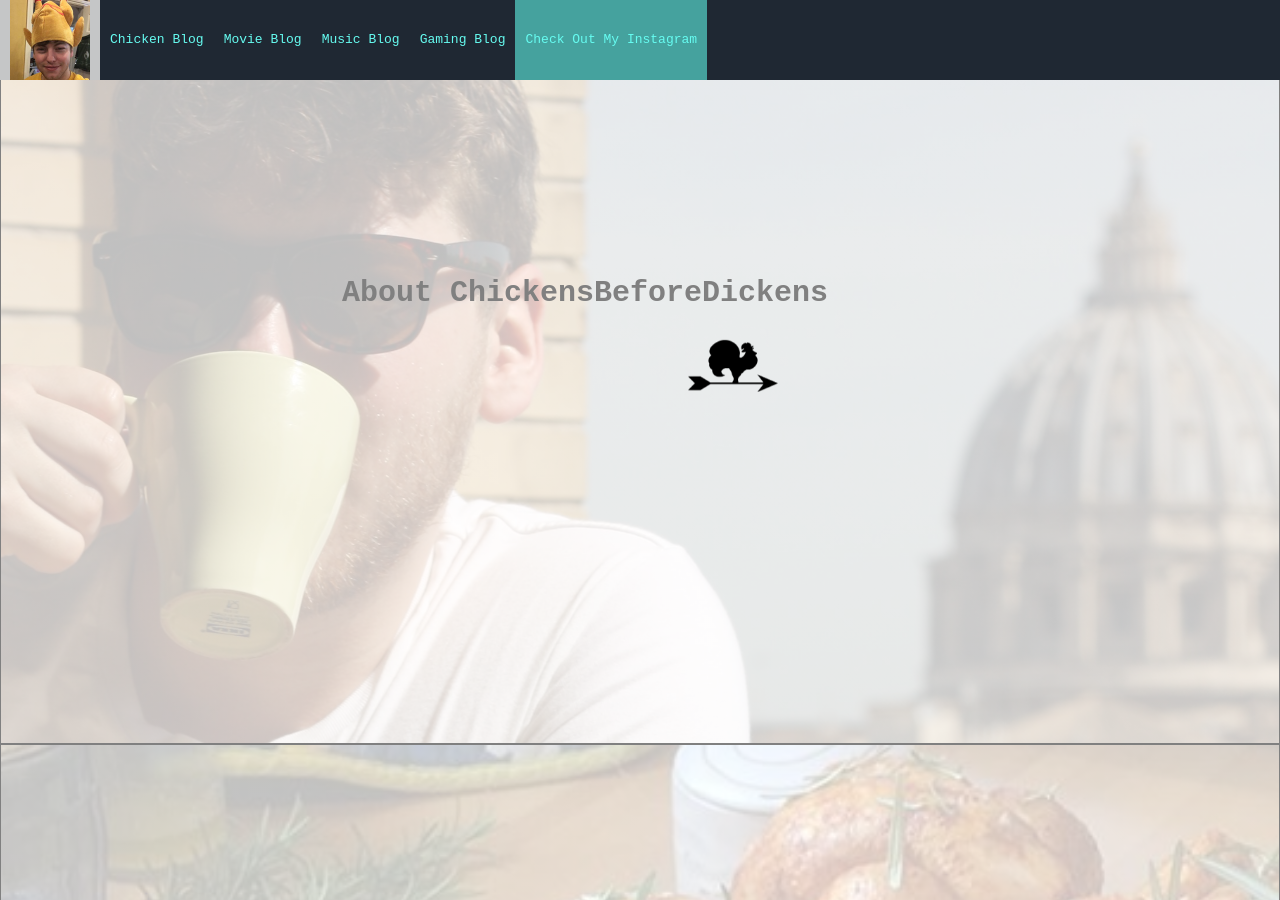
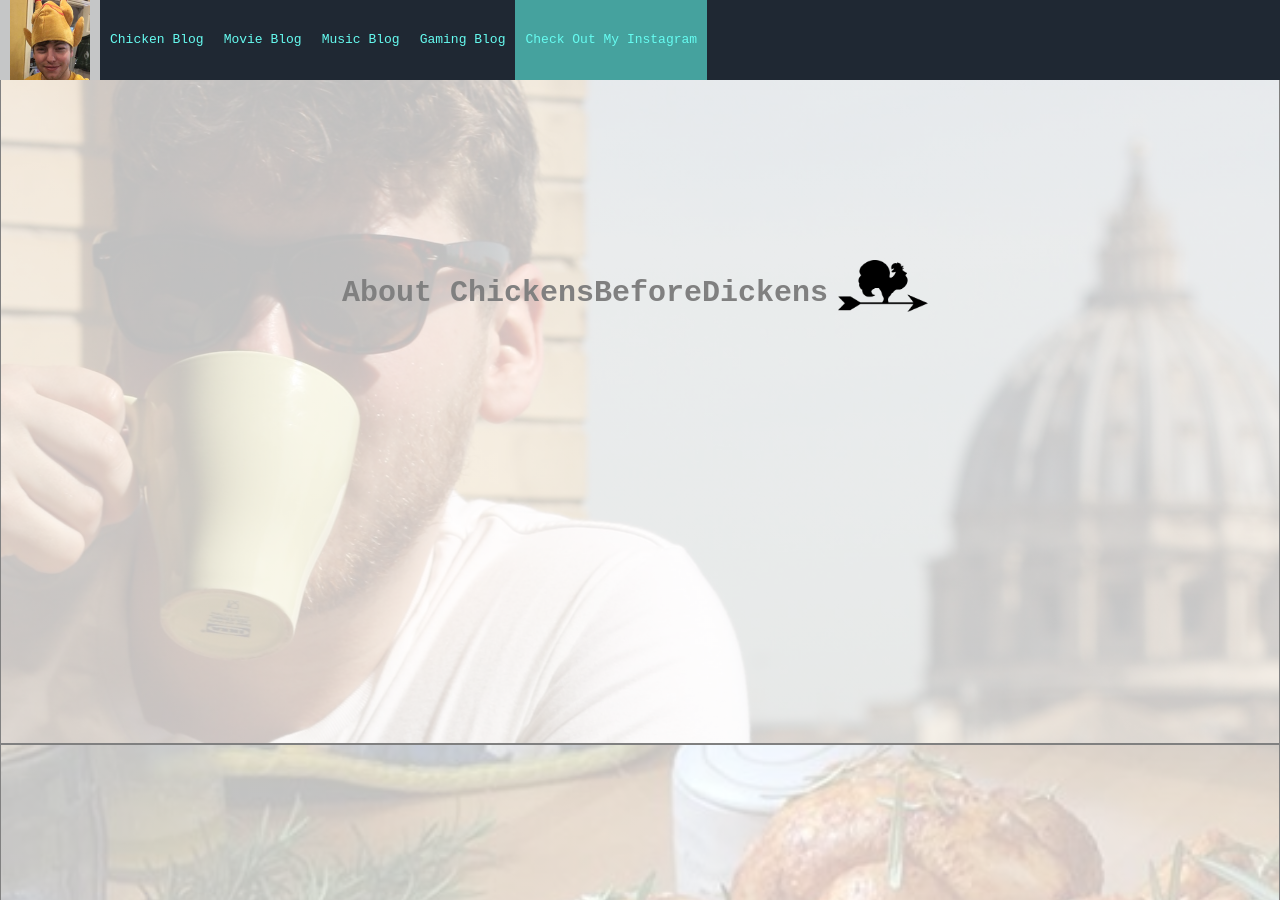
Before and after one commit to richa184/chickensbeforedickens, a Jekyll site: the page index.html, which Jekyll copies as it is, in a window 1280 px wide and 900 px high, scrolled down 238 px. Built offline with Jekyll 4.4.1, drawn with Linux system fonts in a browser that asks for light colours; a script that is not in the unit is left out.

Commit message:
Update main.css

```diff
--- a/css/main.css
+++ b/css/main.css
@@ -106,9 +106,7 @@ h2 {
 }
 
 .scroll1{
-	position: relative;
-	top: 80px;
-	right: 150px;
+	margin: auto;
 }
 
 foot {
```
